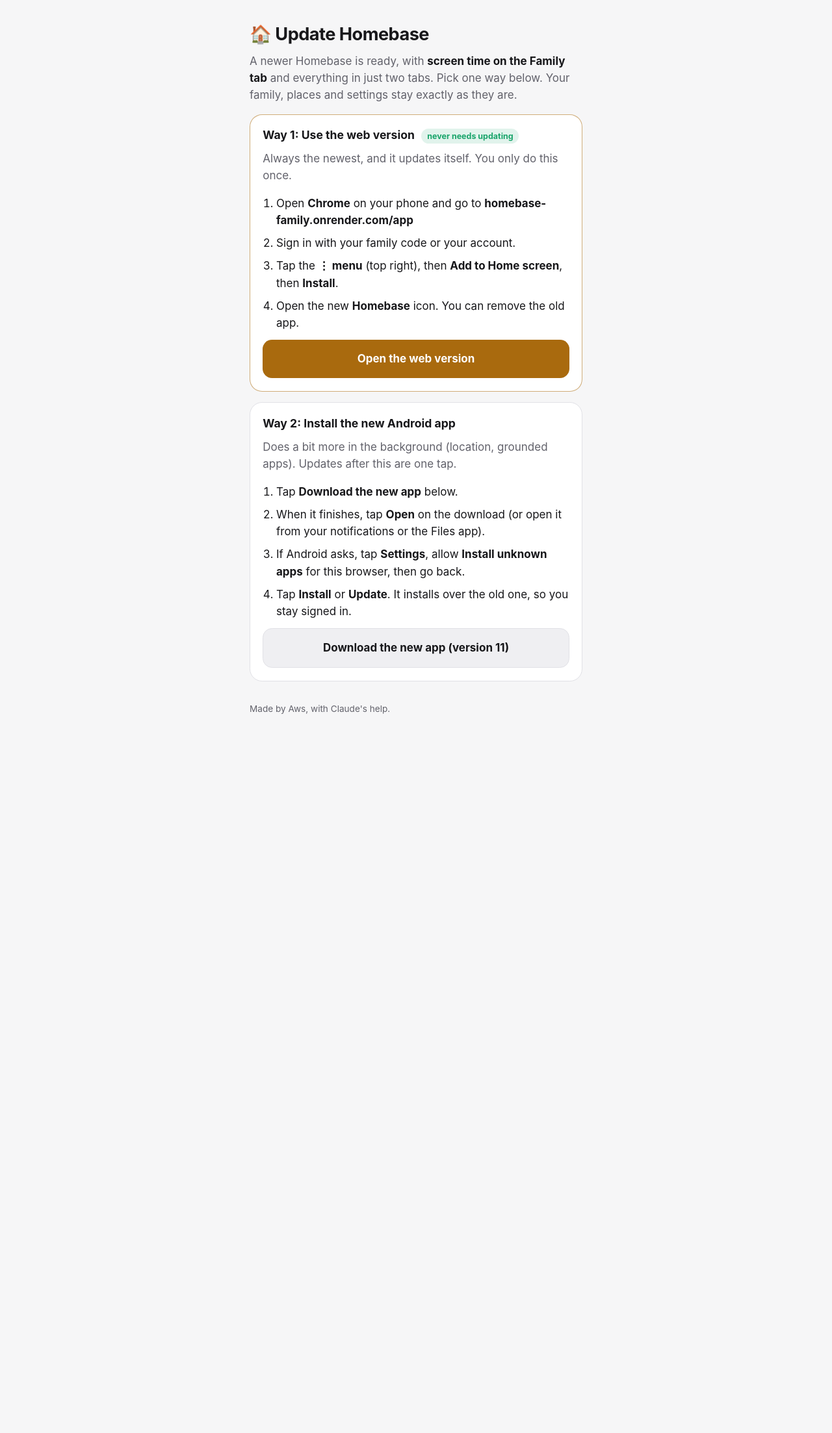
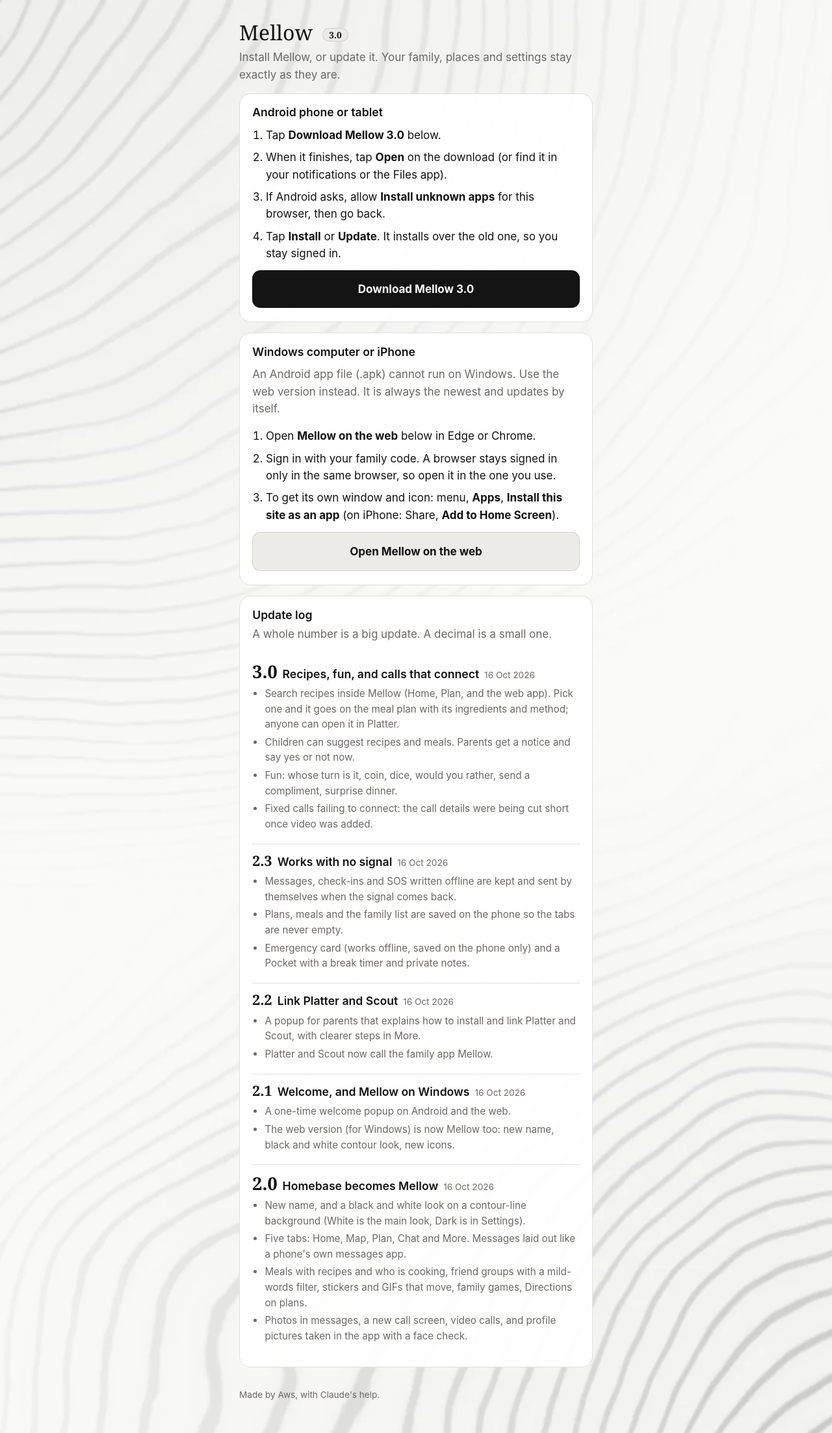
Before and after one commit to awsaalibdeh-a11y/homebase, a Flask app: page /update in a window 1280 px wide. Shown: the whole page at 65% size. Before the commit the page ends 1099 px from the top, so only its background shows below. Run offline with Flask 3, Linux system fonts and the light colour scheme; some libraries are stand-ins or nearby versions.

Commit message:
Mellow 3.0: version names (whole number = big update, decimal = small), update log on the install/update page, update notes in the app's update prompt
Co-Authored-By: Claude Sonnet 5.5 <noreply@anthropic.com>

```diff
--- a/app.py
+++ b/app.py
@@ -28,7 +28,35 @@ app = Flask(__name__)
 import hubguard  # noqa: E402  (the owner's universal switches, kept in Cramly)
 hubguard.install(app, "homebase")
 app.config["MAX_CONTENT_LENGTH"] = 1536 * 1024                      # room for one chat photo (a JPEG up to 900 KB is about 1.2 MB as text); everything else is tiny
-VERSION_CODE = int(os.environ.get("APP_VERSION_CODE", "11"))
+VERSION_CODE = int(os.environ.get("APP_VERSION_CODE", "11"))      # what Android compares (a plain counter)
+VERSION_NAME = os.environ.get("APP_VERSION_NAME", "3.0")           # what people see: a whole number is a big update, a decimal is a small one
+CHANGELOG = [                                                         # newest first; shown on the install and update page
+    {"v": "3.0", "date": "16 Oct 2026", "big": True, "title": "Recipes, fun, and calls that connect", "items": [
+        "Search recipes inside Mellow (Home, Plan, and the web app). Pick one and it goes on the meal plan with its ingredients and method; anyone can open it in Platter.",
+        "Children can suggest recipes and meals. Parents get a notice and say yes or not now.",
+        "Fun: whose turn is it, coin, dice, would you rather, send a compliment, surprise dinner.",
+        "Fixed calls failing to connect: the call details were being cut short once video was added.",
+    ]},
+    {"v": "2.3", "date": "16 Oct 2026", "title": "Works with no signal", "items": [
+        "Messages, check-ins and SOS written offline are kept and sent by themselves when the signal comes back.",
+        "Plans, meals and the family list are saved on the phone so the tabs are never empty.",
+        "Emergency card (works offline, saved on the phone only) and a Pocket with a break timer and private notes.",
+    ]},
+    {"v": "2.2", "date": "16 Oct 2026", "title": "Link Platter and Scout", "items": [
+        "A popup for parents that explains how to install and link Platter and Scout, with clearer steps in More.",
+        "Platter and Scout now call the family app Mellow.",
+    ]},
+    {"v": "2.1", "date": "16 Oct 2026", "title": "Welcome, and Mellow on Windows", "items": [
+        "A one-time welcome popup on Android and the web.",
+        "The web version (for Windows) is now Mellow too: new name, black and white contour look, new icons.",
+    ]},
+    {"v": "2.0", "date": "16 Oct 2026", "big": True, "title": "Homebase becomes Mellow", "items": [
+        "New name, and a black and white look on a contour-line background (White is the main look, Dark is in Settings).",
+        "Five tabs: Home, Map, Plan, Chat and More. Messages laid out like a phone's own messages app.",
+        "Meals with recipes and who is cooking, friend groups with a mild-words filter, stickers and GIFs that move, family games, Directions on plans.",
+        "Photos in messages, a new call screen, video calls, and profile pictures taken in the app with a face check.",
+    ]},
+]
 KEEP_LOCATIONS_DAYS = 7
 CODE_ALPHABET = "ABCDEFGHJKMNPQRSTUVWXYZ23456789"
 _hits = defaultdict(list)
@@ -387,7 +415,7 @@ def get_family():
 
 @app.get("/api/config")
 def config():
-    return jsonify(ice_servers=ice_servers(), version_code=VERSION_CODE, apk_url=f"{request.host_url.rstrip('/')}/update")
+    return jsonify(ice_servers=ice_servers(), version_code=VERSION_CODE, version_name=VERSION_NAME, notes=CHANGELOG[0]["items"], apk_url=f"{request.host_url.rstrip('/')}/update")
 
 
 # ---------------------------------------------------------------- sharing a location (always the owner's choice)
@@ -3250,7 +3278,7 @@ def call_ice(cid):
 @app.get("/")
 def home():
     has_apk = os.path.exists(os.path.join(BASE, "static", "homebase.apk"))
-    return render_template("index.html", has_apk=has_apk, version=VERSION_CODE)
+    return render_template("index.html", has_apk=has_apk, version=VERSION_CODE, version_name=VERSION_NAME)
 
 
 @app.get("/app")
@@ -3275,7 +3303,7 @@ def web_manifest():
 
 @app.get("/update")
 def update_page():
-    return render_template("update.html", version=VERSION_CODE)
+    return render_template("update.html", version=VERSION_CODE, version_name=VERSION_NAME, changelog=CHANGELOG)
 
 
 @app.get("/iphone")
--- a/templates/index.html
+++ b/templates/index.html
@@ -53,7 +53,7 @@
     <a class="btn" href="/update">🔄 Update the app</a>
     <a class="btn" href="/iphone">🍎 iPhone / iPad</a>
     <a class="btn" href="/download/windows">🪟 Windows tracker</a>
-    {% if has_apk %}<span class="muted small">Version {{ version }} · Android 8 or newer</span>{% endif %}
+    {% if has_apk %}<span class="muted small">Version {{ version_name }} · Android 8 or newer · <a href="/update#log">Update log</a></span>{% endif %}
   </div>
 
   <div class="shots">
--- a/templates/update.html
+++ b/templates/update.html
@@ -3,52 +3,68 @@
 <head>
   <meta charset="utf-8">
   <meta name="viewport" content="width=device-width, initial-scale=1">
-  <title>Update Homebase</title>
-  <meta name="theme-color" content="#0a0a0b">
+  <title>Install or update Mellow</title>
+  <meta name="theme-color" content="#fbfbf9">
   <style>
-    :root { --bg:#f6f6f7; --surface:#ffffff; --surface2:#efeff2; --line:#e1e1e6; --ink:#17171a; --muted:#62626b; --accent:#a96a0e; --accent-ink:#ffffff; --ok:#18a46a; color-scheme: light; }
+    :root { --bg:#fbfbf9; --surface:#ffffff; --surface2:#ecebe7; --line:rgba(0,0,0,.12); --ink:#121212; --muted:#6a6863; --accent:#141414; --accent-ink:#ffffff; color-scheme: light; }
+    @media (prefers-color-scheme: dark) { :root { --bg:#050505; --surface:#161616; --surface2:#272726; --line:rgba(255,255,255,.14); --ink:#f2f2ef; --muted:#a3a19c; --accent:#f2f2ef; --accent-ink:#0b0b0b; color-scheme: dark; } }
     * { box-sizing: border-box; }
-    body { margin:0; font:17px/1.55 Inter,system-ui,-apple-system,"Segoe UI",Roboto,sans-serif; color:var(--ink); background:var(--bg); }
-    main { max-width:34rem; margin:0 auto; padding:1.6rem 1rem 3rem; }
-    h1 { font-size:1.7rem; margin:.4rem 0; letter-spacing:-.02em; }
-    h2 { font-size:1.1rem; margin:0 0 .6rem; }
+    body { margin:0; font:17px/1.55 Inter,system-ui,-apple-system,"Segoe UI",Roboto,sans-serif; color:var(--ink); background:var(--bg) url(/static/web/bg-light.webp) center/cover fixed no-repeat; }
+    @media (prefers-color-scheme: dark) { body { background-image:url(/static/web/bg-dark.webp); } }
+    main { max-width:36rem; margin:0 auto; padding:1.6rem 1rem 3rem; }
+    h1 { font:500 2rem/1.15 Georgia,"Times New Roman",serif; margin:.4rem 0; }
+    h2 { font:600 1.1rem/1.3 Inter,system-ui,sans-serif; margin:0 0 .6rem; }
     p { color:var(--muted); margin:.3rem 0 1rem; }
-    .card { background:var(--surface); border:1px solid var(--line); border-radius:1.2rem; padding:1.1rem 1.2rem; margin:1rem 0; }
-    .card.best { border-color:rgba(169,106,14,.55); }
-    .btn { display:block; text-align:center; padding:1rem; border-radius:.9rem; background:var(--accent); color:var(--accent-ink); font-weight:700; text-decoration:none; margin:.8rem 0 .2rem; }
+    .card { background:color-mix(in srgb, var(--surface) 94%, transparent); border:1px solid var(--line); border-radius:1.1rem; padding:1.1rem 1.2rem; margin:1rem 0; }
+    .btn { display:block; text-align:center; padding:1rem; border-radius:.8rem; background:var(--accent); color:var(--accent-ink); font-weight:700; text-decoration:none; margin:.8rem 0 .2rem; }
     .btn.alt { background:var(--surface2); color:var(--ink); border:1px solid var(--line); }
-    ol { margin:.4rem 0 0; padding-left:1.3rem; } li { margin:.55rem 0; }
-    b { color:var(--ink); } .tag { display:inline-block; font-size:.78rem; padding:.1rem .55rem; border-radius:99px; background:rgba(24,164,106,.13); color:var(--ok); margin-left:.4rem; vertical-align:middle; }
+    ol { margin:.4rem 0 0; padding-left:1.3rem; } li { margin:.5rem 0; }
+    b { color:var(--ink); }
+    .ver { display:inline-block; font-size:.85rem; padding:.1rem .6rem; border-radius:99px; background:var(--surface2); border:1px solid var(--line); margin-left:.4rem; vertical-align:middle; font-weight:600; }
+    .log h2 { display:flex; align-items:baseline; gap:.5rem; margin-bottom:.2rem; }
+    .log .v { font:600 1.35rem/1 Georgia,serif; } .log .big .v { font-size:1.7rem; }
+    .log small { color:var(--muted); font-weight:400; font-size:.85rem; }
+    .log ul { margin:.4rem 0 0; padding-left:1.2rem; color:var(--muted); font-size:.95rem; } .log li { margin:.25rem 0; }
+    .log .item { padding:.9rem 0; border-top:1px solid var(--line); } .log .item:first-of-type { border-top:0; }
     footer { color:var(--muted); font-size:.85rem; margin-top:2rem; }
   </style>
 </head>
 <body>
 <main>
-  <h1>🏠 Update Homebase</h1>
-  <p>A newer Homebase is ready, with <b>screen time on the Family tab</b> and everything in just two tabs. Pick one way below. Your family, places and settings stay exactly as they are.</p>
+  <h1>Mellow <span class="ver">{{ version_name }}</span></h1>
+  <p>Install Mellow, or update it. Your family, places and settings stay exactly as they are.</p>
 
-  <div class="card best">
-    <h2>Way 1: Use the web version <span class="tag">never needs updating</span></h2>
-    <p>Always the newest, and it updates itself. You only do this once.</p>
+  <div class="card">
+    <h2>Android phone or tablet</h2>
     <ol>
-      <li>Open <b>Chrome</b> on your phone and go to <b>homebase-family.onrender.com/app</b></li>
-      <li>Sign in with your family code or your account.</li>
-      <li>Tap the <b>⋮ menu</b> (top right), then <b>Add to Home screen</b>, then <b>Install</b>.</li>
-      <li>Open the new <b>Homebase</b> icon. You can remove the old app.</li>
+      <li>Tap <b>Download Mellow {{ version_name }}</b> below.</li>
+      <li>When it finishes, tap <b>Open</b> on the download (or find it in your notifications or the Files app).</li>
+      <li>If Android asks, allow <b>Install unknown apps</b> for this browser, then go back.</li>
+      <li>Tap <b>Install</b> or <b>Update</b>. It installs over the old one, so you stay signed in.</li>
     </ol>
-    <a class="btn" href="/app">Open the web version</a>
+    <a class="btn" href="/download">Download Mellow {{ version_name }}</a>
   </div>
 
   <div class="card">
-    <h2>Way 2: Install the new Android app</h2>
-    <p>Does a bit more in the background (location, grounded apps). Updates after this are one tap.</p>
+    <h2>Windows computer or iPhone</h2>
+    <p>An Android app file (.apk) cannot run on Windows. Use the web version instead. It is always the newest and updates by itself.</p>
     <ol>
-      <li>Tap <b>Download the new app</b> below.</li>
-      <li>When it finishes, tap <b>Open</b> on the download (or open it from your notifications or the Files app).</li>
-      <li>If Android asks, tap <b>Settings</b>, allow <b>Install unknown apps</b> for this browser, then go back.</li>
-      <li>Tap <b>Install</b> or <b>Update</b>. It installs over the old one, so you stay signed in.</li>
+      <li>Open <b>Mellow on the web</b> below in Edge or Chrome.</li>
+      <li>Sign in with your family code. A browser stays signed in only in the same browser, so open it in the one you use.</li>
+      <li>To get its own window and icon: menu, <b>Apps</b>, <b>Install this site as an app</b> (on iPhone: Share, <b>Add to Home Screen</b>).</li>
     </ol>
-    <a class="btn alt" href="/download">Download the new app (version {{ version }})</a>
+    <a class="btn alt" href="/app">Open Mellow on the web</a>
+  </div>
+
+  <div class="card log" id="log">
+    <h2>Update log</h2>
+    <p>A whole number is a big update. A decimal is a small one.</p>
+    {% for u in changelog %}
+    <div class="item{% if u.big %} big{% endif %}">
+      <h2><span class="v">{{ u.v }}</span> {{ u.title }} <small>{{ u.date }}</small></h2>
+      <ul>{% for line in u['items'] %}<li>{{ line }}</li>{% endfor %}</ul>
+    </div>
+    {% endfor %}
   </div>
 
   <footer>Made by Aws, with Claude's help.</footer>
```
Also changed, not shown: tests/test_server.py (+19 -0 lines), 4 other files.
